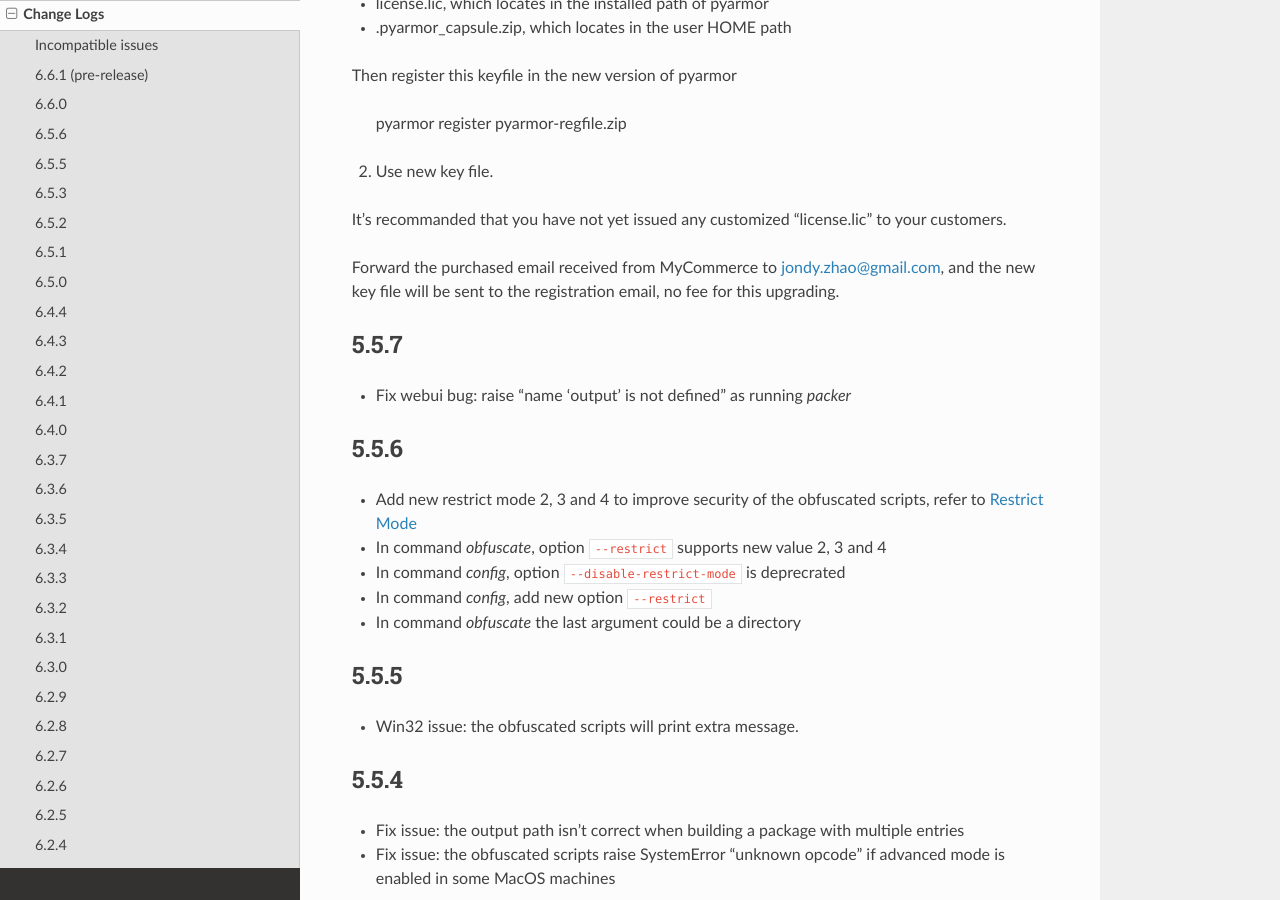
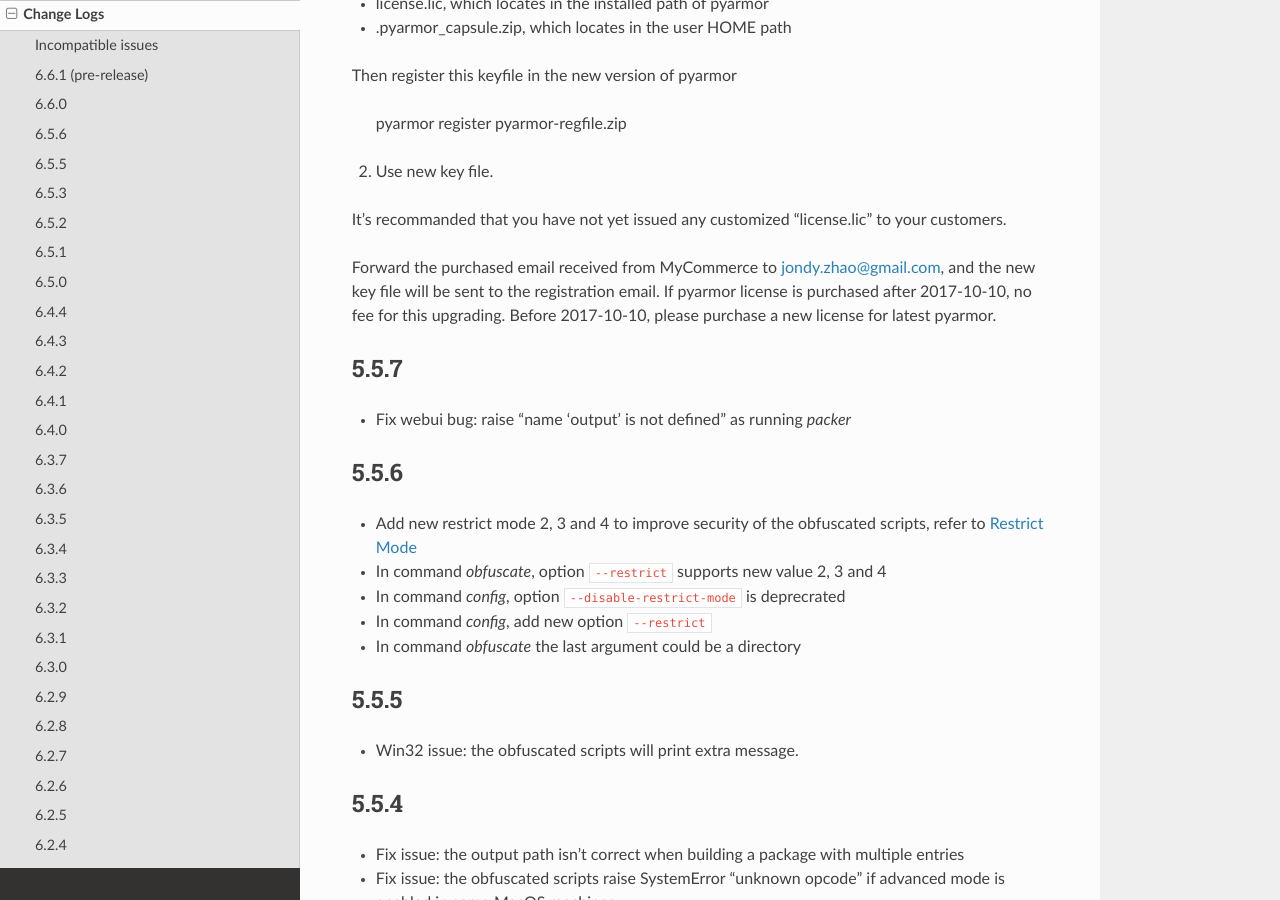
Before and after one commit to dashingsoft/pyarmor, a Sphinx documentation site: the page built from docs/change-logs.rst, in a window 1280 px wide and 900 px high, scrolled down 17985 px. Built offline with Sphinx 7.4.7 and the Read the Docs theme 2.0.0, drawn with Linux system fonts in a browser that asks for light colours.

Commit message:
Refine change log

```diff
--- a/docs/change-logs.rst
+++ b/docs/change-logs.rst
@@ -754,8 +754,9 @@ It's recommanded that you have not yet issued any customized "license.lic" to
 your customers.
 
 Forward the purchased email received from MyCommerce to jondy.zhao@gmail.com,
-and the new key file will be sent to the registration email, no fee for this
-upgrading.
+and the new key file will be sent to the registration email. If pyarmor license
+is purchased after 2017-10-10, no fee for this upgrading. Before 2017-10-10,
+please purchase a new license for latest pyarmor.
 
 5.5.7
 -----
```
